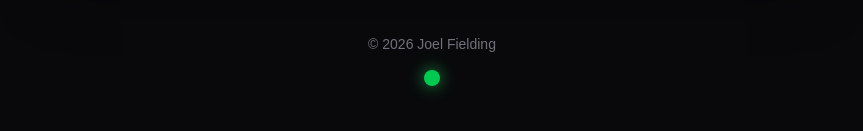
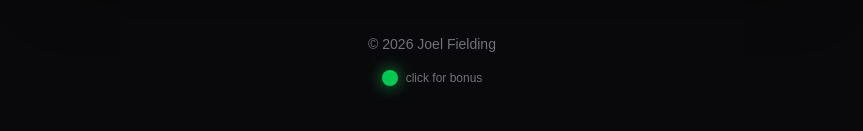
Before and after one commit to JoelF-pixel/comic, a Next.js app: page / in a window 1280 px wide. Shown: the part 6705-6836 px from the top of the page, without its empty margins (208-1071 px from the left). Built offline with nearby package versions, Linux system fonts and the light colour scheme.

Commit message:
bonus text

```diff
--- a/src/app/page.tsx
+++ b/src/app/page.tsx
@@ -51,9 +51,12 @@ export default function Home() {
         <p>© 2026 Joel Fielding</p>
         <button
           onClick={() => setShowEasterEgg(!showEasterEgg)}
-          className="w-4 h-4 rounded-full bg-green-500 cursor-pointer hover:bg-green-400 transition-colors animate-glow"
+          className="flex items-center gap-2 cursor-pointer group"
           title="Easter Egg"
-        />
+        >
+          <div className="w-4 h-4 rounded-full bg-green-500 group-hover:bg-green-400 transition-colors animate-glow" />
+          <span className="text-xs transition-colors group-hover:text-zinc-400">click for bonus</span>
+        </button>
       </footer>
     </div>
   );
```
